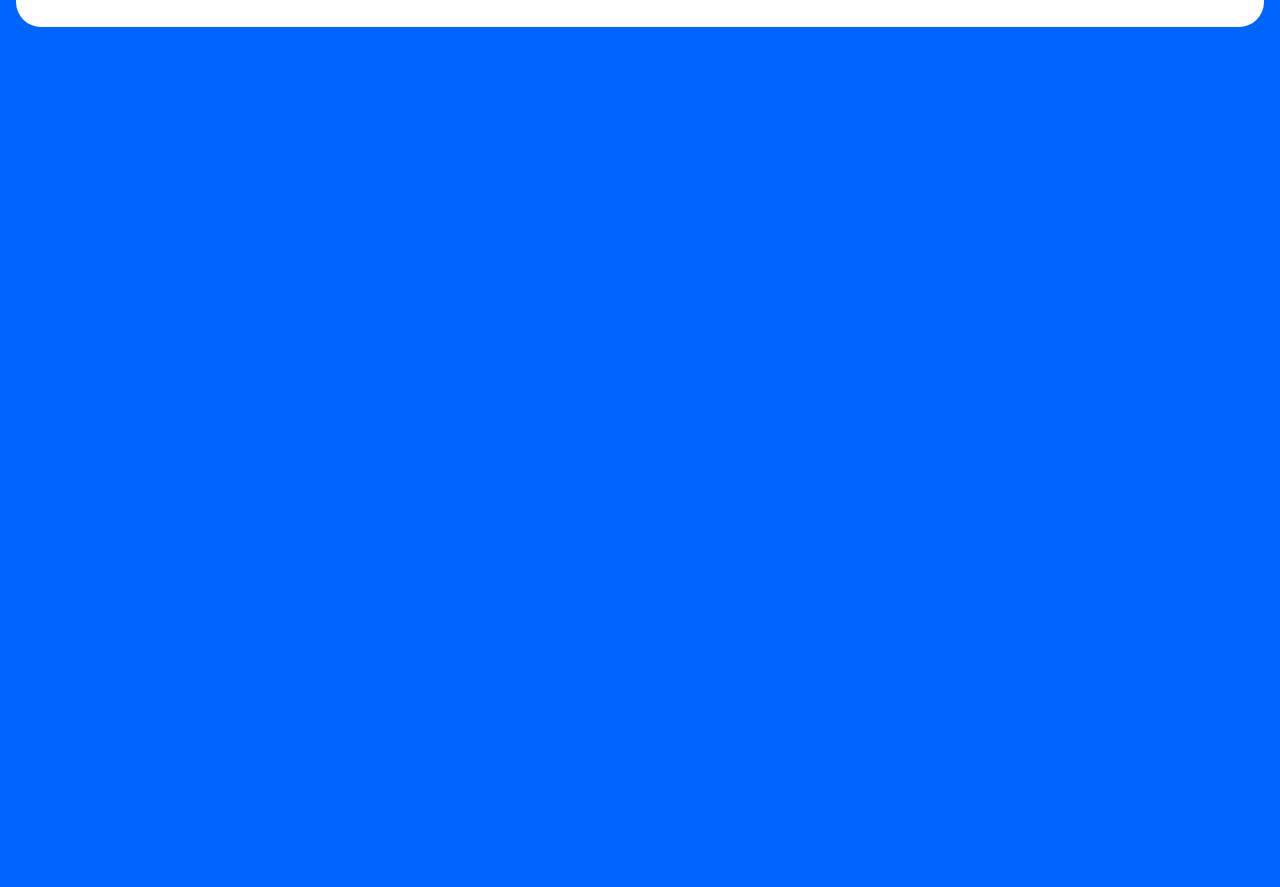
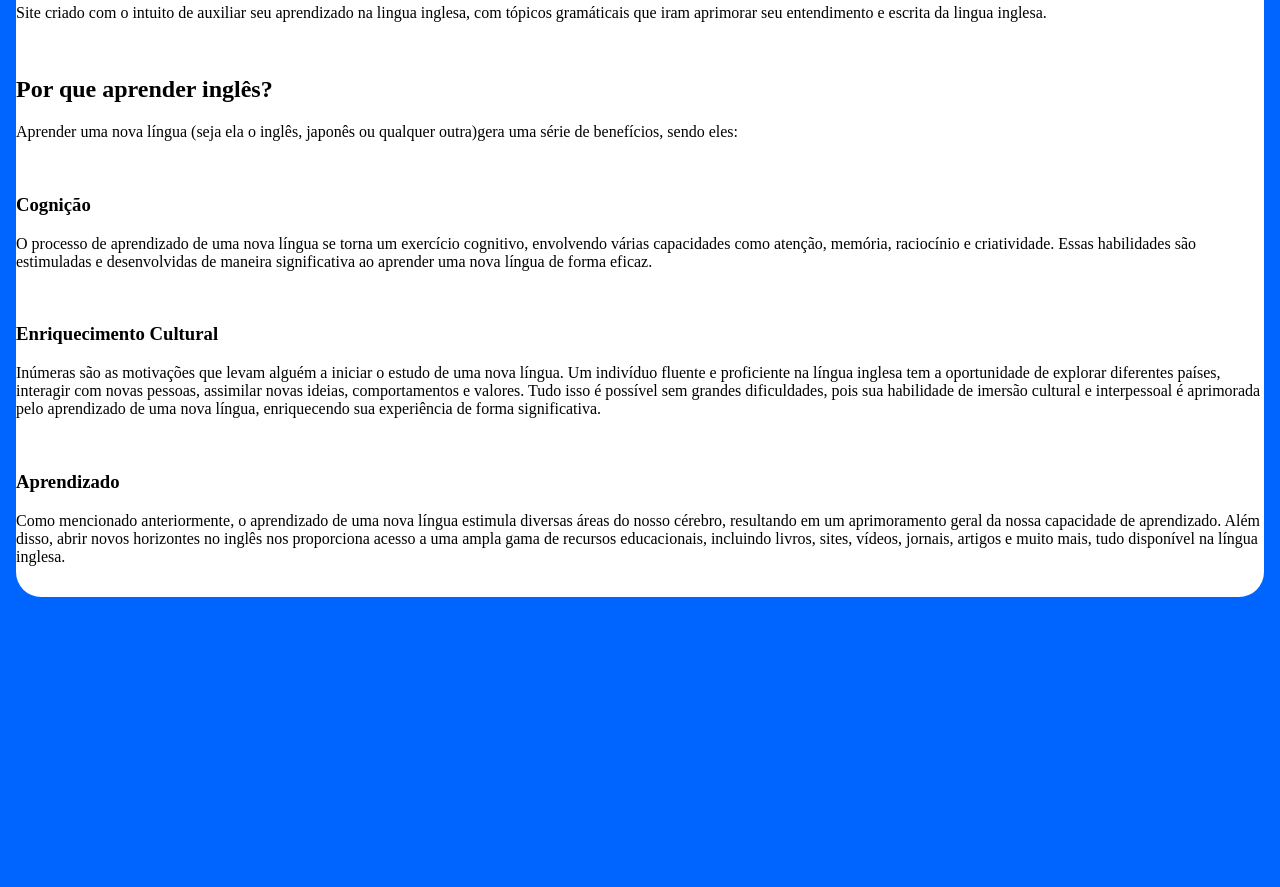
Before and after one commit to JHNature/englishconecting, a plain HTML site: page index.html in a window 1280 px wide. Shown: the part 280-1167 px from the top of the page. Drawn offline with Linux system fonts and the light colour scheme.

Commit message:
Inicialização do projeto, detalhando os benefícios da lingua inglesa pt 1

```diff
--- a/index.html
+++ b/index.html
@@ -23,9 +23,59 @@
             </nav>
         </header>
 
-        <section>
-            <h1>Aprendendo Inglês - <span>Conexão Inglês</span></h1>
-        </section>
+        <article>
+
+            <section>
+
+                <div>
+
+                    <h1>Aprendendo Inglês - <span>Conexão Inglês</span></h1>
+                    <p>Site criado com o intuito de auxiliar seu aprendizado na lingua inglesa, com tópicos gramáticais que iram aprimorar seu entendimento e escrita da lingua inglesa.</p>
+
+                </div>
+
+                <div>
+                    <figure>
+                        <img src="" alt="">
+                    </figure>
+                    <div>
+                        <h2>Por que aprender inglês?</h2>
+                        <p>Aprender uma nova língua (seja ela o inglês, japonês ou qualquer outra)gera uma série de benefícios, sendo eles:</p>
+                    </div>
+                </div>
+
+                <div>
+                    <figure>
+                        <img src="" alt="">
+                    </figure>
+                    <div>
+                        <h3 title="Relativo ao modo como nós adquirimos, processamos e utilizamos as informações, o que inclui a percepção, memória, linguagem e raciocínio.">Cognição</h3>
+                        <p>O processo de aprendizado de uma nova língua se torna um exercício cognitivo, envolvendo várias capacidades como atenção, memória, raciocínio e criatividade. Essas habilidades são estimuladas e desenvolvidas de maneira significativa ao aprender uma nova língua de forma eficaz.</p>
+                    </div>
+                </div>
+                <div>
+                    <figure>
+                        <img src="" alt="">
+                    </figure>
+                    <div>
+                        <h3>Enriquecimento Cultural</h3>
+                        <p>Inúmeras são as motivações que levam alguém a iniciar o estudo de uma nova língua. Um indivíduo fluente e proficiente na língua inglesa tem a oportunidade de explorar diferentes países, interagir com novas pessoas, assimilar novas ideias, comportamentos e valores. Tudo isso é possível sem grandes dificuldades, pois sua habilidade de imersão cultural e interpessoal é aprimorada pelo aprendizado de uma nova língua, enriquecendo sua experiência de forma significativa.</p>
+                    </div>
+                </div>
+                <div>
+                    <figure>
+                        <img src="" alt="">
+                    </figure>
+                    <div>
+                        <h3>Aprendizado</h3>
+                        <p>Como mencionado anteriormente, o aprendizado de uma nova língua estimula diversas áreas do nosso cérebro, resultando em um aprimoramento geral da nossa capacidade de aprendizado. Além disso, abrir novos horizontes no inglês nos proporciona acesso a uma ampla gama de recursos educacionais, incluindo livros, sites, vídeos, jornais, artigos e muito mais, tudo disponível na língua inglesa.</p>
+                    </div>
+                </div>
+
+            </section>
+
+        </article>
+
     </main>
 
 </body>
--- a/style.css
+++ b/style.css
@@ -30,6 +30,11 @@ main
 h1
     {
         text-align: center;
+    }
+
+dt
+    {
+        font-weight: bold;
     }
 
 /*End*/
```
